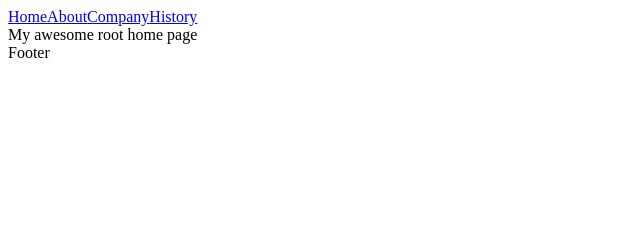
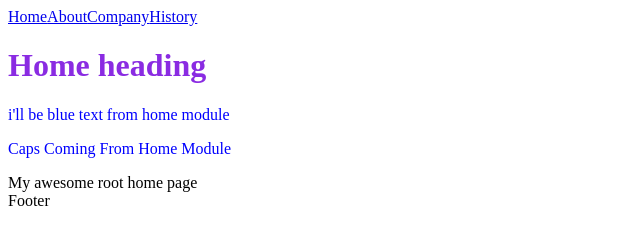
Before and after one commit to irenecodes/gatsby-recipes, a Gatsby site: page / in a window 1280 px wide. Shown: the whole page, without its empty margins (0-640 px from the left). Built offline with nearby package versions, Linux system fonts and the light colour scheme; Gatsby itself is replaced by a stand-in of ours.

Commit message:
css module sample added

```diff
--- /dev/null
+++ b/src/examples/home.module.css
@@ -0,0 +1,11 @@
+.page {
+  color: blue;
+}
+
+.page h1 {
+  color: blueviolet;
+}
+
+.text {
+  text-transform: capitalize;
+}
--- a/src/pages/index.js
+++ b/src/pages/index.js
@@ -1,7 +1,17 @@
 import React from "react"
-
 import Layout from "../components/Layout.component"
 
+import { page, text } from "../examples/home.module.css"
+
 export default function Home() {
-  return <Layout>My awesome root home page</Layout>
+  return (
+    <Layout>
+      <div className={page}>
+        <h1>Home heading</h1>
+        <p>i'll be blue text from home module</p>
+        <p className={text}>caps coming from home module</p>
+      </div>
+      My awesome root home page
+    </Layout>
+  )
 }
```
Also changed, not shown: src/pages/about.js (+8 -1 lines), src/examples/about.module.css (added).
